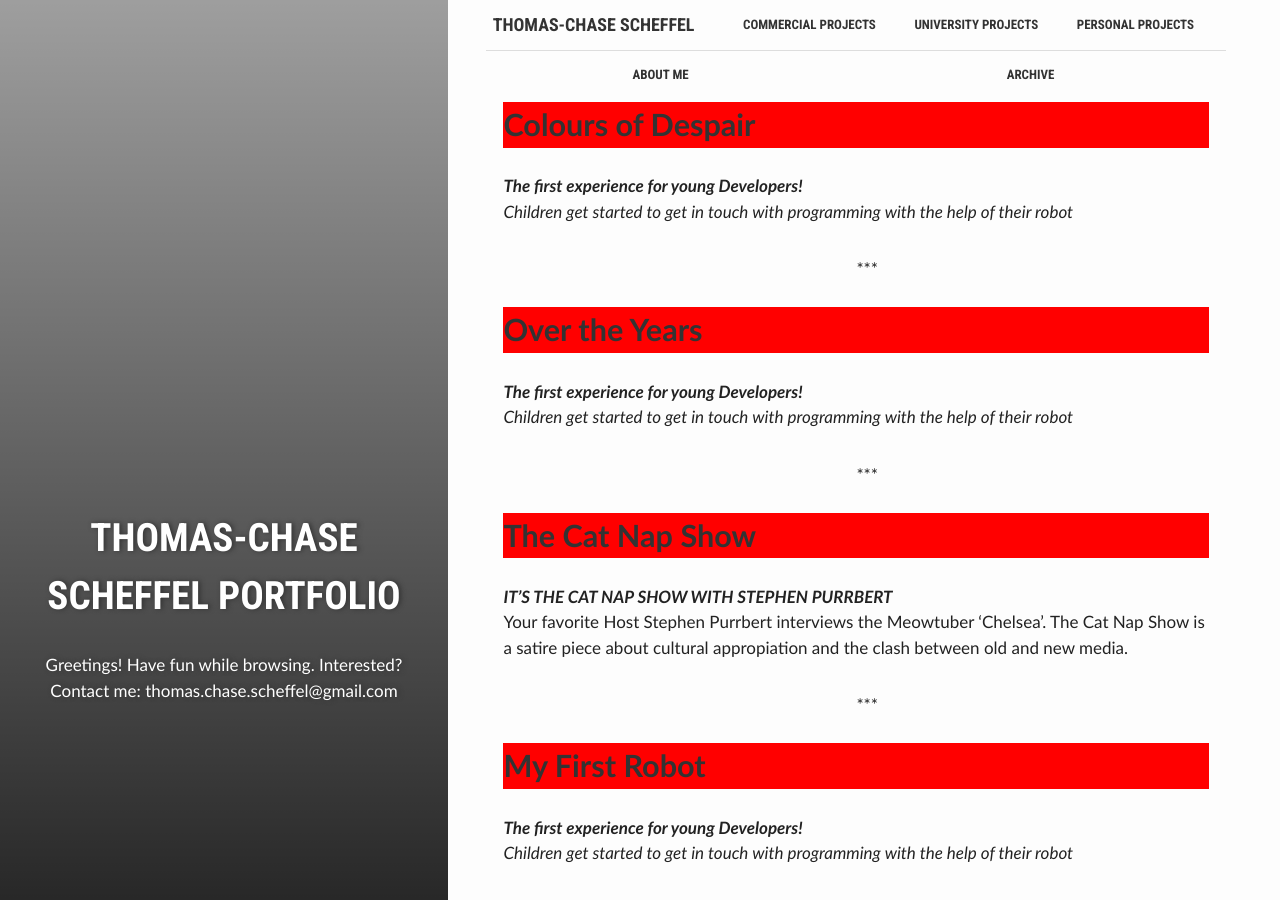
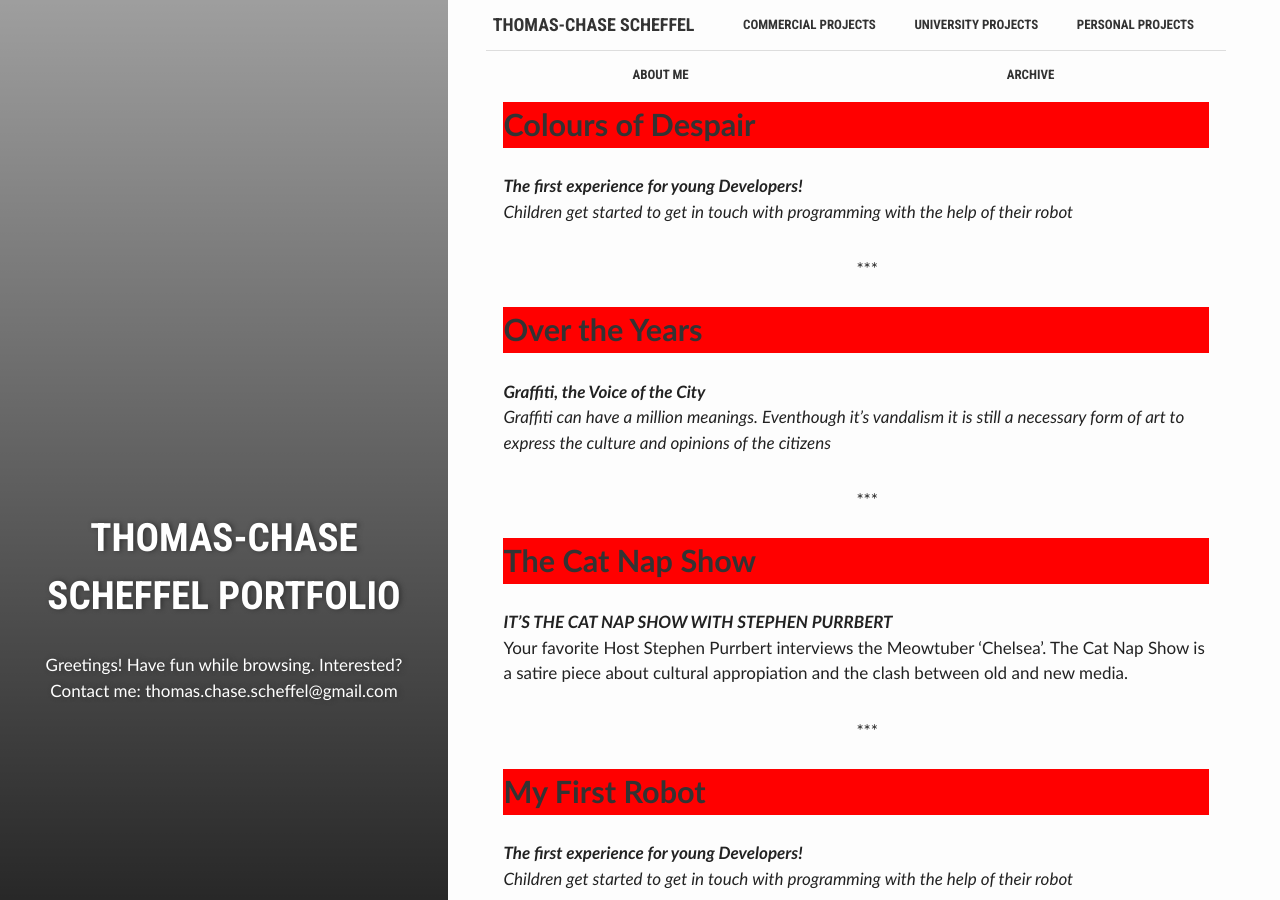
Before and after one commit to ChaseTheHunter/chasethehunter.github.io, a Jekyll site: the page built from index.html, in a window 1280 px wide and 900 px high. Built offline with Jekyll 4.4.1, drawn with Linux system fonts in a browser that asks for light colours.

Commit message:
Update 2017-02-23-over-the-years.markdown

```diff
--- a/_posts/2017-02-23-over-the-years.markdown
+++ b/_posts/2017-02-23-over-the-years.markdown
@@ -9,19 +9,19 @@ tags: 'animated-short'
 author: Chase
 bg: 'aside/thetower.png'
 ---
-*__The first experience for young Developers!__ <br>
-Children get started to get in touch with programming with the help of their robot*
+*__Graffiti, the Voice of the City__ <br>
+Graffiti can have a million meanings. Eventhough it's vandalism it is still a necessary form of art to express the culture and opinions of the citizens*
 
 Genre | Role | Focus | Time |
 ------------ | -------------| -------- |----|
-Children | **2D Artist, 2D Rigger, 2D Animator** | Assets, Rigging & Animation | 5 Months |
+CG Animation | **2D Artist, 2D Animator, Compositor** | 2D Animation, Compositing | 3 Months |
 
-The about text is here.
+{% include youtubePlayer.html id='E4axe6XuCRY' %}
+<p align="center"><i> Video on CG Bros </i></p>
 
-
-{% include youtubePlayer.html id='oBv_odbrVnU' %}
+{% include youtubePlayer.html id='-pBZ1yh-LYM&t' %}
 <p align="center"><i> Video: Showreel </i></p>
 
 
-![Concept 01]({{ site.images }}/unip/s3_concept1.png)
-<p align="center"><i>Picture: textext </i></p>
+![Concept 01]({{ site.images }}/unip/s6_c.png)
+<p align="center"><i>Picture: Building Concepts </i></p>
```
